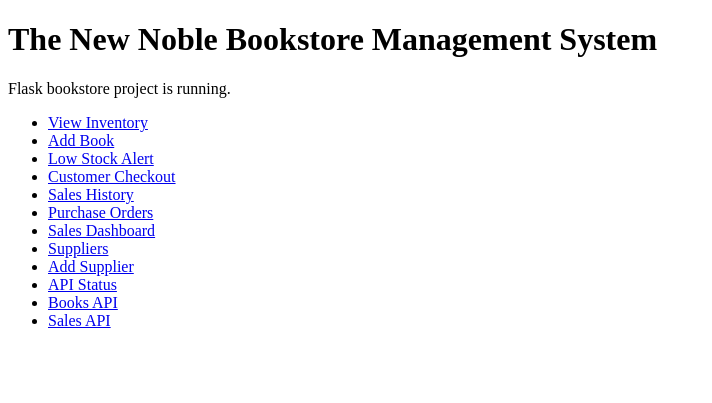
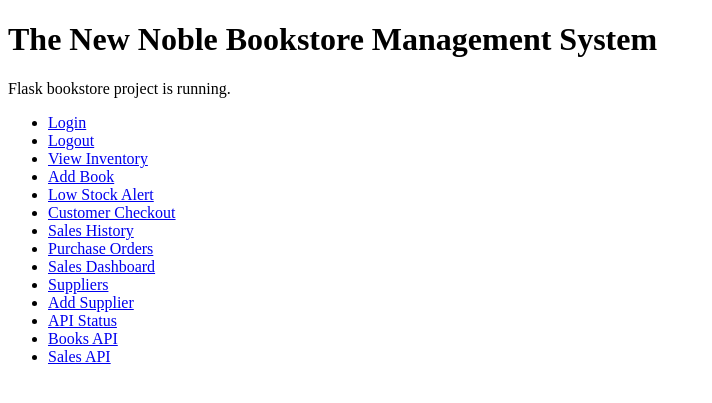
Before and after one commit to jospina07/noble-bookstore, a Flask app: page / in a window 1280 px wide. Shown: the top 403 px of the page, without its empty margins (0-712 px from the left). Run offline with Flask 3, Linux system fonts and the light colour scheme.

Commit message:
Added basic authentication and protected routes

```diff
--- a/app.py
+++ b/app.py
@@ -3,6 +3,8 @@
 from routes.book_routes import books_bp
 
 app = Flask(__name__)
+app.secret_key = "new_noble_bookstore_secret_key"
+
 app.register_blueprint(main)
 app.register_blueprint(books_bp)
 
--- a/routes/book_routes.py
+++ b/routes/book_routes.py
@@ -2,17 +2,30 @@
 import os
 import csv
 import io
-from flask import Blueprint, render_template, request, redirect, url_for, jsonify, Response
+from functools import wraps
+from flask import Blueprint, render_template, request, redirect, url_for, jsonify, Response, session
 
 books_bp = Blueprint("books", __name__)
 
 DB_PATH = os.path.join("database", "app.db")
+
+ADMIN_USERNAME = "admin"
+ADMIN_PASSWORD = "password123"
 
 
 def get_connection():
     connection = sqlite3.connect(DB_PATH)
     connection.row_factory = sqlite3.Row
     return connection
+
+
+def login_required(route_function):
+    @wraps(route_function)
+    def wrapped_route(*args, **kwargs):
+        if not session.get("logged_in"):
+            return redirect(url_for("books.login"))
+        return route_function(*args, **kwargs)
+    return wrapped_route
 
 
 def generate_barcode_pattern(isbn):
@@ -29,7 +42,32 @@
     return pattern.strip()
 
 
+@books_bp.route("/login", methods=["GET", "POST"])
+def login():
+    error = ""
+
+    if request.method == "POST":
+        username = request.form["username"]
+        password = request.form["password"]
+
+        if username == ADMIN_USERNAME and password == ADMIN_PASSWORD:
+            session["logged_in"] = True
+            session["username"] = username
+            return redirect(url_for("books.list_books"))
+        else:
+            error = "Invalid username or password."
+
+    return render_template("login.html", error=error)
+
+
+@books_bp.route("/logout")
+def logout():
+    session.clear()
+    return redirect(url_for("books.login"))
+
+
 @books_bp.route("/books")
+@login_required
 def list_books():
     search_query = request.args.get("search", "")
 
@@ -51,10 +89,11 @@
 
     connection.close()
 
-    return render_template("inventory.html", books=books, search_query=search_query)
+    return render_template("inventory.html", books=books, search_query=search_query, username=session.get("username"))
 
 
 @books_bp.route("/books/add", methods=["GET", "POST"])
+@login_required
 def add_book():
     if request.method == "POST":
         isbn = request.form["isbn"]
@@ -77,6 +116,7 @@
 
 
 @books_bp.route("/books/edit/<int:book_id>", methods=["GET", "POST"])
+@login_required
 def edit_book(book_id):
     connection = get_connection()
 
@@ -114,6 +154,7 @@
 
 
 @books_bp.route("/books/delete/<int:book_id>", methods=["POST"])
+@login_required
 def delete_book(book_id):
     connection = get_connection()
 
@@ -129,6 +170,7 @@
 
 
 @books_bp.route("/books/update/<int:book_id>", methods=["POST"])
+@login_required
 def update_book_quantity(book_id):
     new_quantity = request.form["quantity"]
 
@@ -144,6 +186,7 @@
 
 
 @books_bp.route("/books/label/<int:book_id>")
+@login_required
 def book_label(book_id):
     connection = get_connection()
 
@@ -167,6 +210,7 @@
 
 
 @books_bp.route("/export/inventory")
+@login_required
 def export_inventory():
     connection = get_connection()
     books = connection.execute(
@@ -207,6 +251,7 @@
 
 
 @books_bp.route("/low-stock")
+@login_required
 def low_stock():
     connection = get_connection()
     books = connection.execute(
@@ -218,6 +263,7 @@
 
 
 @books_bp.route("/checkout", methods=["GET", "POST"])
+@login_required
 def checkout():
     connection = get_connection()
 
@@ -286,6 +332,7 @@
 
 
 @books_bp.route("/sales")
+@login_required
 def sales_history():
     connection = get_connection()
     sales = connection.execute(
@@ -297,6 +344,7 @@
 
 
 @books_bp.route("/export/sales")
+@login_required
 def export_sales():
     connection = get_connection()
     sales = connection.execute(
@@ -337,6 +385,7 @@
 
 
 @books_bp.route("/purchase-orders")
+@login_required
 def purchase_orders():
     connection = get_connection()
 
@@ -362,6 +411,7 @@
 
 
 @books_bp.route("/export/purchase-orders")
+@login_required
 def export_purchase_orders():
     connection = get_connection()
 
@@ -415,6 +465,7 @@
 
 
 @books_bp.route("/dashboard")
+@login_required
 def dashboard():
     connection = get_connection()
 
@@ -478,6 +529,7 @@
 
 
 @books_bp.route("/suppliers")
+@login_required
 def suppliers():
     connection = get_connection()
     suppliers_list = connection.execute(
@@ -489,6 +541,7 @@
 
 
 @books_bp.route("/suppliers/add", methods=["GET", "POST"])
+@login_required
 def add_supplier():
     if request.method == "POST":
         name = request.form["name"]
@@ -510,6 +563,7 @@
 
 
 @books_bp.route("/api/books")
+@login_required
 def api_books():
     connection = get_connection()
     books = connection.execute("SELECT * FROM books").fetchall()
@@ -519,6 +573,7 @@
 
 
 @books_bp.route("/api/sales")
+@login_required
 def api_sales():
     connection = get_connection()
     sales = connection.execute("SELECT * FROM sales").fetchall()
--- a/templates/index.html
+++ b/templates/index.html
@@ -10,6 +10,8 @@
     <p>Flask bookstore project is running.</p>
 
     <ul>
+        <li><a href="/login">Login</a></li>
+        <li><a href="/logout">Logout</a></li>
         <li><a href="/books">View Inventory</a></li>
         <li><a href="/books/add">Add Book</a></li>
         <li><a href="/low-stock">Low Stock Alert</a></li>
--- a/templates/inventory.html
+++ b/templates/inventory.html
@@ -7,7 +7,10 @@
 
 <h1>Inventory</h1>
 
+<p>Logged in as: {{ username }}</p>
+
 <a href="/">Back to Home</a> |
+<a href="/logout">Logout</a> |
 <a href="/export/inventory">Export Inventory (CSV)</a>
 
 <br><br>
```
Also changed, not shown: templates/login.html (added, +32 -0 lines).
